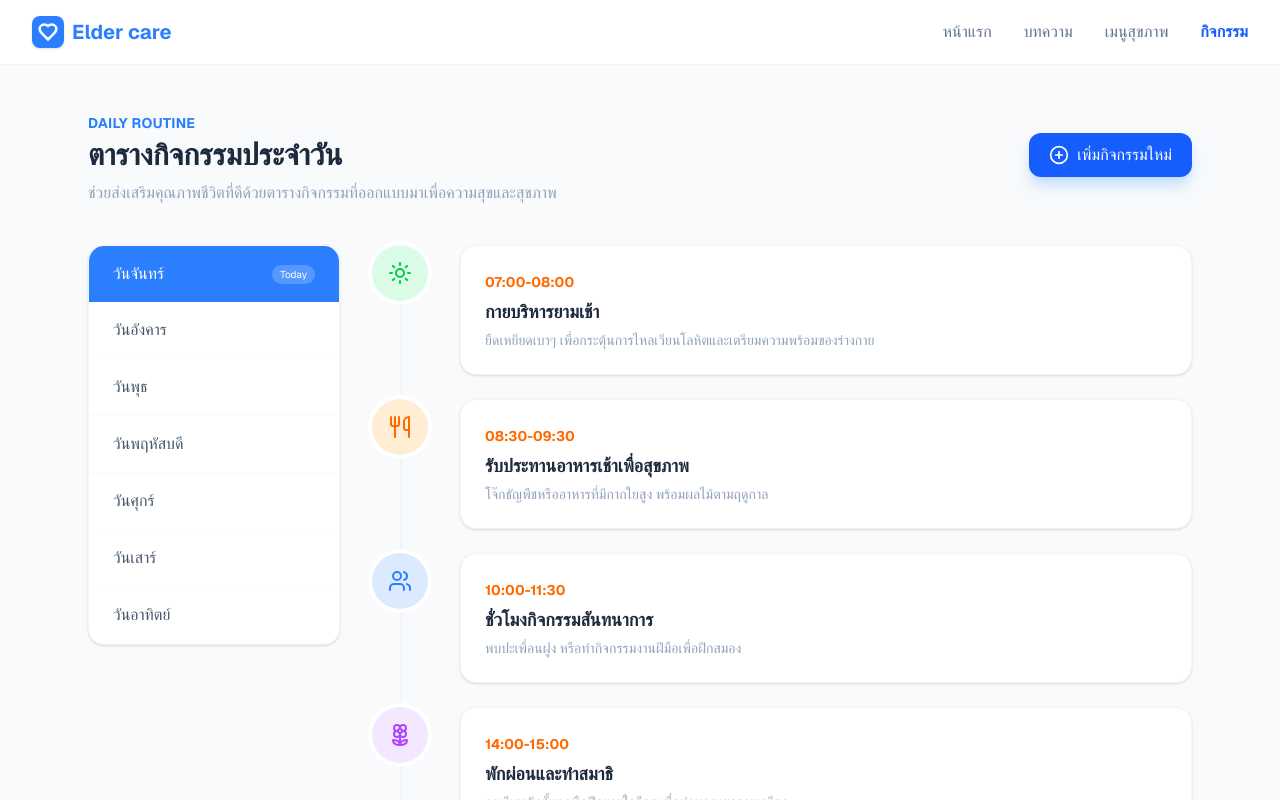
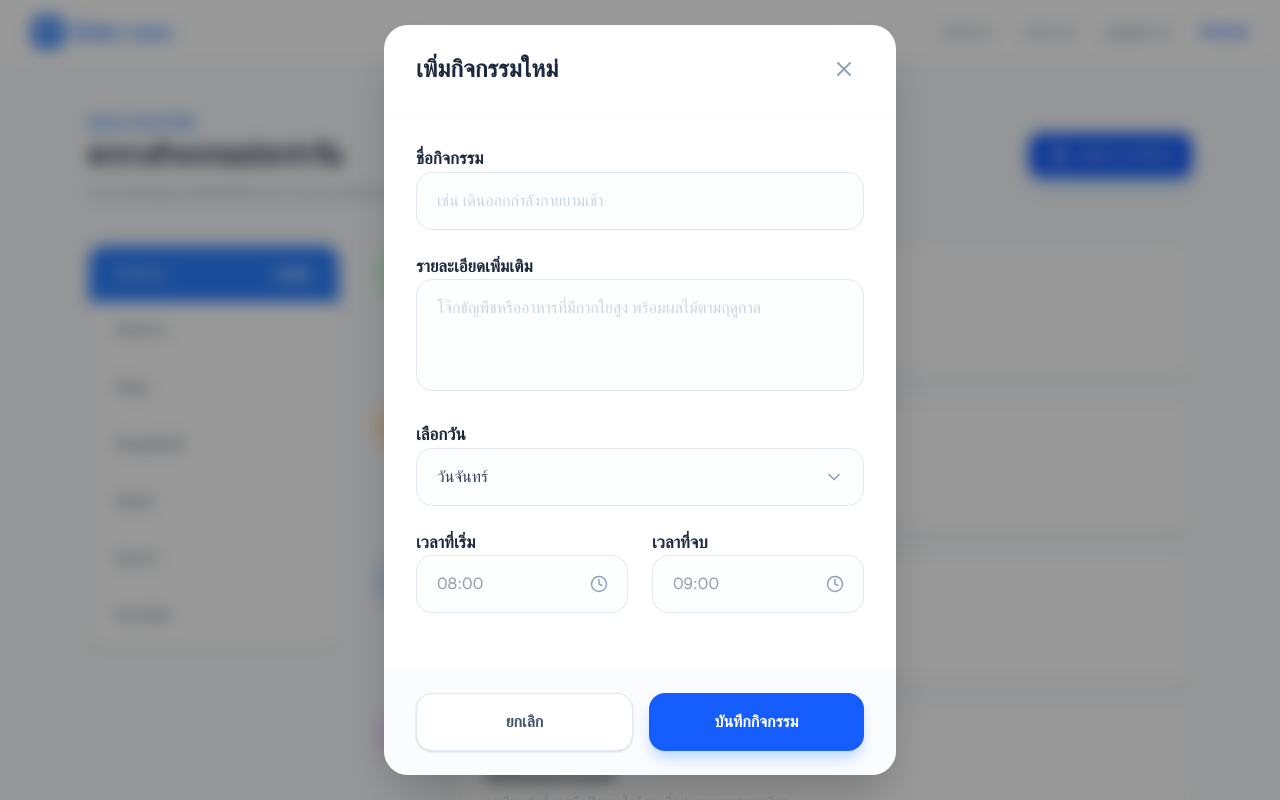
Before and after one commit to natthinann/eldercare, a Next.js app: page /daily in a window 1280 px wide. Both pictures are taken after a click on the button "เพิ่มกิจกรรมใหม่". Shown: the top 800 px of the page. Built offline with nearby package versions, Linux system fonts and the light colour scheme.

Commit message:
feat: implement Add Activity modal and enhanced form UI

```diff
--- a/src/app/daily/page.tsx
+++ b/src/app/daily/page.tsx
@@ -1,10 +1,22 @@
 "use client";
 
-import { PlusCircle, Sun, Utensils, Users, Flower2 } from 'lucide-react';
+import { useState } from 'react';
+import {
+  PlusCircle,
+  Sun,
+  Utensils,
+  Users,
+  Flower2,
+  X,
+  Clock,
+  ChevronDown
+} from 'lucide-react';
 import Navbar from '@/components/Navbar';
 import Footer from '@/components/Footer';
 
 const DailyRoutine = () => {
+  const [isModalOpen, setIsModalOpen] = useState(false);
+
   const days = ['วันจันทร์', 'วันอังคาร', 'วันพุธ', 'วันพฤหัสบดี', 'วันศุกร์', 'วันเสาร์', 'วันอาทิตย์'];
 
   const schedule = [
@@ -40,6 +52,14 @@ const DailyRoutine = () => {
 
   return (
     <div className="min-h-screen bg-slate-50 font-sans text-slate-700 flex flex-col">
+      {/* CSS สำหรับซ่อนลูกศร Datalist ของเบราว์เซอร์ไม่ให้ซ้อนกับไอคอน Lucide */}
+      <style jsx global>{`
+        input::-webkit-calendar-picker-indicator {
+          display: none !important;
+          -webkit-appearance: none;
+        }
+      `}</style>
+
       <Navbar activeMenu="กิจกรรม" />
 
       <main className="grow max-w-6xl mx-auto py-12 px-6 w-full">
@@ -47,7 +67,11 @@ const DailyRoutine = () => {
           <p className="text-blue-500 font-bold text-sm tracking-wide uppercase">DAILY ROUTINE</p>
           <div className="flex justify-between items-center flex-wrap gap-4">
             <h1 className="text-3xl font-bold text-slate-800">ตารางกิจกรรมประจำวัน</h1>
-            <button className="bg-blue-600 hover:bg-blue-700 text-white px-5 py-2.5 rounded-xl flex items-center gap-2 shadow-lg shadow-blue-200 transition-all active:scale-95">
+
+            <button
+              onClick={() => setIsModalOpen(true)}
+              className="bg-blue-600 hover:bg-blue-700 text-white px-5 py-2.5 rounded-xl flex items-center gap-2 shadow-lg shadow-blue-200 transition-all active:scale-95"
+            >
               <PlusCircle size={20} />
               <span>เพิ่มกิจกรรมใหม่</span>
             </button>
@@ -56,21 +80,18 @@ const DailyRoutine = () => {
         </div>
 
         <div className="grid grid-cols-1 lg:grid-cols-12 gap-8 mt-10">
-          {/* Sidebar */}
           <div className="lg:col-span-3 bg-white rounded-2xl shadow-sm border border-gray-100 overflow-hidden self-start">
             {days.map((day, idx) => (
               <div
                 key={day}
                 className={`px-6 py-4 cursor-pointer transition-colors flex justify-between items-center
-                  ${idx === 0 ? 'bg-blue-500 text-white' : 'text-slate-600 hover:bg-slate-50 border-b border-gray-50'}`}
-              >
+                  ${idx === 0 ? 'bg-blue-500 text-white' : 'text-slate-600 hover:bg-slate-50 border-b border-gray-50'}`}>
                 <span className="font-medium">{day}</span>
                 {idx === 0 && <span className="bg-white/20 text-[10px] px-2 py-0.5 rounded-full">Today</span>}
               </div>
             ))}
           </div>
 
-          {/* Timeline Content */}
           <div className="lg:col-span-9 relative">
             <div className="absolute left-7 top-0 bottom-0 w-0.5 bg-slate-100 z-0"></div>
             <div className="space-y-6">
@@ -91,6 +112,107 @@ const DailyRoutine = () => {
         </div>
       </main>
 
+      {isModalOpen && (
+        <div className="fixed inset-0 z-100 flex items-center justify-center p-4 bg-black/40 backdrop-blur-sm">
+          <div
+            className="bg-white rounded-3xl shadow-2xl w-full max-w-lg overflow-hidden animate-in fade-in zoom-in duration-200"
+            onClick={(e) => e.stopPropagation()}>
+            <div className="flex justify-between items-center px-8 py-6 border-b border-gray-50">
+              <h2 className="text-2xl font-bold text-slate-800">เพิ่มกิจกรรมใหม่</h2>
+              <button
+                onClick={() => setIsModalOpen(false)}
+                className="p-2 hover:bg-slate-100 rounded-full text-slate-400 transition-colors">
+                <X size={24} />
+              </button>
+            </div>
+
+            <div className="p-8 space-y-6">
+              <div className="space-y-2">
+                <label className="text-[17px] font-bold text-slate-800">ชื่อกิจกรรม</label>
+                <input
+                  type="text"
+                  placeholder="เช่น เดินออกกำลังกายยามเช้า"
+                  className="w-full px-5 py-4 rounded-2xl border border-slate-200 bg-slate-50/30 focus:outline-none focus:ring-2 focus:ring-blue-500/20 focus:border-blue-500 transition-all placeholder:text-slate-300"
+                />
+              </div>
+
+              <div className="space-y-2">
+                <label className="text-[17px] font-bold text-slate-800">รายละเอียดเพิ่มเติม</label>
+                <textarea
+                  placeholder="โจ๊กธัญพืชหรืออาหารที่มีกากใยสูง พร้อมผลไม้ตามฤดูกาล"
+                  className="w-full px-5 py-4 rounded-2xl border border-slate-200 bg-slate-50/30 focus:outline-none focus:ring-2 focus:ring-blue-500/20 focus:border-blue-500 transition-all h-28 resize-none placeholder:text-slate-300"
+                />
+              </div>
+
+              {/* เลือกวัน: ใช้ select + ไอคอน ChevronDown ตัวเดียว (ไม่มีลูกศรซ้อน) */}
+              <div className="space-y-2">
+                <label className="text-[17px] font-bold text-slate-800">เลือกวัน</label>
+                <div className="relative flex items-center">
+                  <select className="w-full px-5 py-4 rounded-2xl border border-slate-200 bg-slate-50/30 focus:outline-none focus:ring-2 focus:ring-blue-500/20 appearance-none cursor-pointer">
+                    {days.map(day => <option key={day} value={day}>{day}</option>)}
+                  </select>
+                  <div className="absolute right-5 pointer-events-none text-slate-400">
+                    <ChevronDown size={20} />
+                  </div>
+                </div>
+              </div>
+
+              {/* เวลา: ใช้ datalist (พิมพ์ได้/เลือกได้) และจัดการซ่อนลูกศรระบบแล้ว */}
+              <div className="grid grid-cols-2 gap-6">
+                <div className="space-y-2">
+                  <label className="text-[17px] font-bold text-slate-800">เวลาที่เริ่ม</label>
+                  <div className="relative flex items-center">
+                    <input
+                      list="time-options"
+                      placeholder="08:00"
+                      className="w-full px-5 py-4 rounded-2xl border border-slate-200 bg-slate-50/30 focus:outline-none focus:ring-2 focus:ring-blue-500/20"
+                    />
+                    <div className="absolute right-5 pointer-events-none text-slate-400">
+                      <Clock size={18} />
+                    </div>
+                  </div>
+                </div>
+                <div className="space-y-2">
+                  <label className="text-[17px] font-bold text-slate-800">เวลาที่จบ</label>
+                  <div className="relative flex items-center">
+                    <input
+                      list="time-options"
+                      placeholder="09:00"
+                      className="w-full px-5 py-4 rounded-2xl border border-slate-200 bg-slate-50/30 focus:outline-none focus:ring-2 focus:ring-blue-500/20"
+                    />
+                    <div className="absolute right-5 pointer-events-none text-slate-400">
+                      <Clock size={18} />
+                    </div>
+                  </div>
+                </div>
+              </div>
+
+              {/* ตัวเลือกเวลาแนะนำ */}
+              <datalist id="time-options">
+                <option value="06:00" />
+                <option value="07:00" />
+                <option value="08:00" />
+                <option value="09:00" />
+                <option value="12:00" />
+                <option value="17:00" />
+              </datalist>
+            </div>
+
+            <div className="px-8 py-6 bg-slate-50/50 flex gap-4">
+              <button
+                onClick={() => setIsModalOpen(false)}
+                className="flex-1 py-4 px-6 bg-white border border-slate-200 text-slate-600 font-bold rounded-2xl hover:bg-slate-100 transition-all active:scale-95 shadow-sm"
+              >
+                ยกเลิก
+              </button>
+              <button className="flex-1 py-4 px-6 bg-blue-600 text-white font-bold rounded-2xl hover:bg-blue-700 shadow-lg shadow-blue-200 transition-all active:scale-95">
+                บันทึกกิจกรรม
+              </button>
+            </div>
+          </div>
+        </div>
+      )}
+
       <Footer />
     </div>
   );
```
